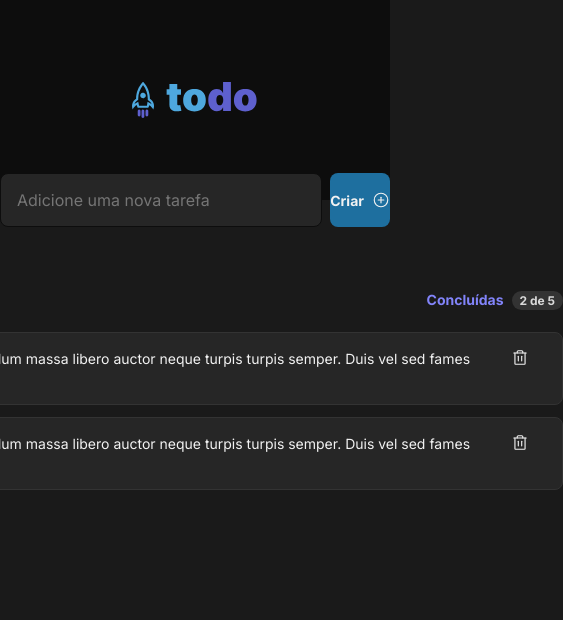
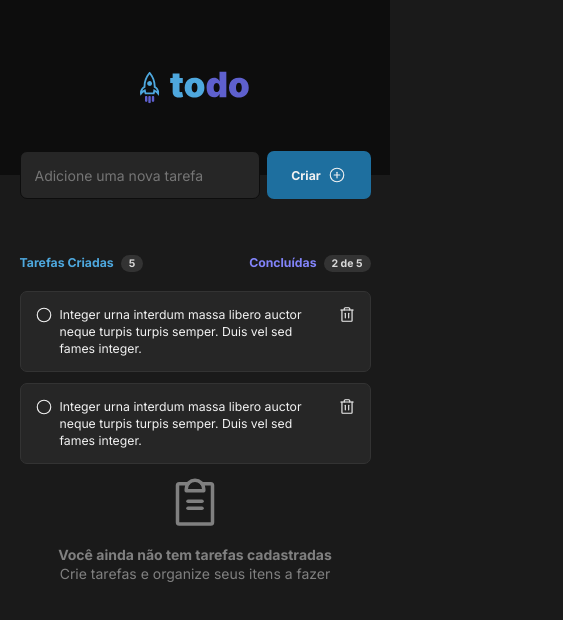
Before and after one commit to marianapalhano/react, a React (Vite) app in the folder todo-list/: page / in a window 390 px wide. Shown: the top 620 px of the page, 563 px wide, since content can reach past the window. Built offline with nearby package versions, Linux system fonts and the light colour scheme.

Commit message:
feat(todo-list): applying responsivity

```diff
--- a/todo-list/src/components/TaskList.module.css
+++ b/todo-list/src/components/TaskList.module.css
@@ -41,6 +41,7 @@ main {
     display: flex;
     flex-direction: column;
     align-items: center;
+    color: var(--gray-100);
 }
 
 main header {
@@ -91,3 +92,52 @@ main ul li span {
     width: 39.5rem;
     line-height: 140%;
 }
+
+.emptyList {
+    margin: 0 auto;
+    display: flex;
+    flex-direction: column;
+    align-items: center;
+    justify-content: center;
+    line-height: 140%;
+    color: var(--gray-300);
+}
+
+.emptyList strong {
+    margin-top: 1rem;
+}
+
+@media (max-width: 768px) {
+    html {
+        font-size: 14px;
+    }
+
+    .wrapper {
+        margin: 0 auto;
+    }
+
+    .newTaskForm button {
+        width: 90%;
+    }
+
+    form {
+        margin: 0 auto;
+        width: 90%;
+    }
+
+    main header {
+        width: 90%;
+    }
+
+    main ul {
+        width: 90%;
+    }
+
+    main ul li span {
+        width: 90%;
+    }
+
+    main ul li {
+        gap: 0.5rem;
+    }
+}
--- a/todo-list/src/components/TaskList.tsx
+++ b/todo-list/src/components/TaskList.tsx
@@ -3,7 +3,7 @@ import { Circle, PlusCircle, Trash, CheckCircle, ClipboardText } from 'phosphor-
 
 export function TaskList() {
     return (
-        <>
+        <div className={styles.wrapper}>
             <form className={styles.newTaskForm}>
                 <input type="text" placeholder='Adicione uma nova tarefa' />
                 <button>Criar<PlusCircle size={18} /></button>
@@ -29,7 +29,13 @@ export function TaskList() {
                         <a><Trash size={18} /></a>
                     </li>
                 </ul>
+
+                <div className={styles.emptyList}>
+                    <ClipboardText size={56} />
+                    <strong>Você ainda não tem tarefas cadastradas</strong>
+                    Crie tarefas e organize seus itens a fazer
+                </div>
             </main>
-        </>
+        </div>
     )
 }
```
